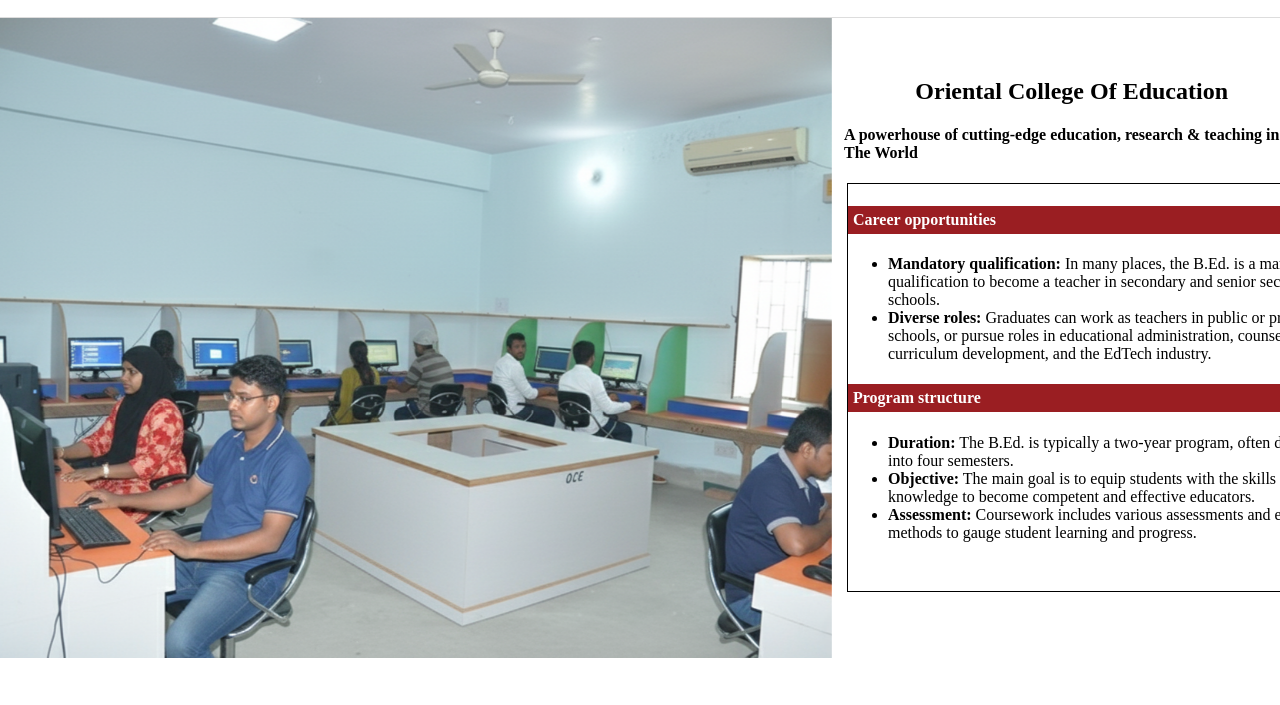
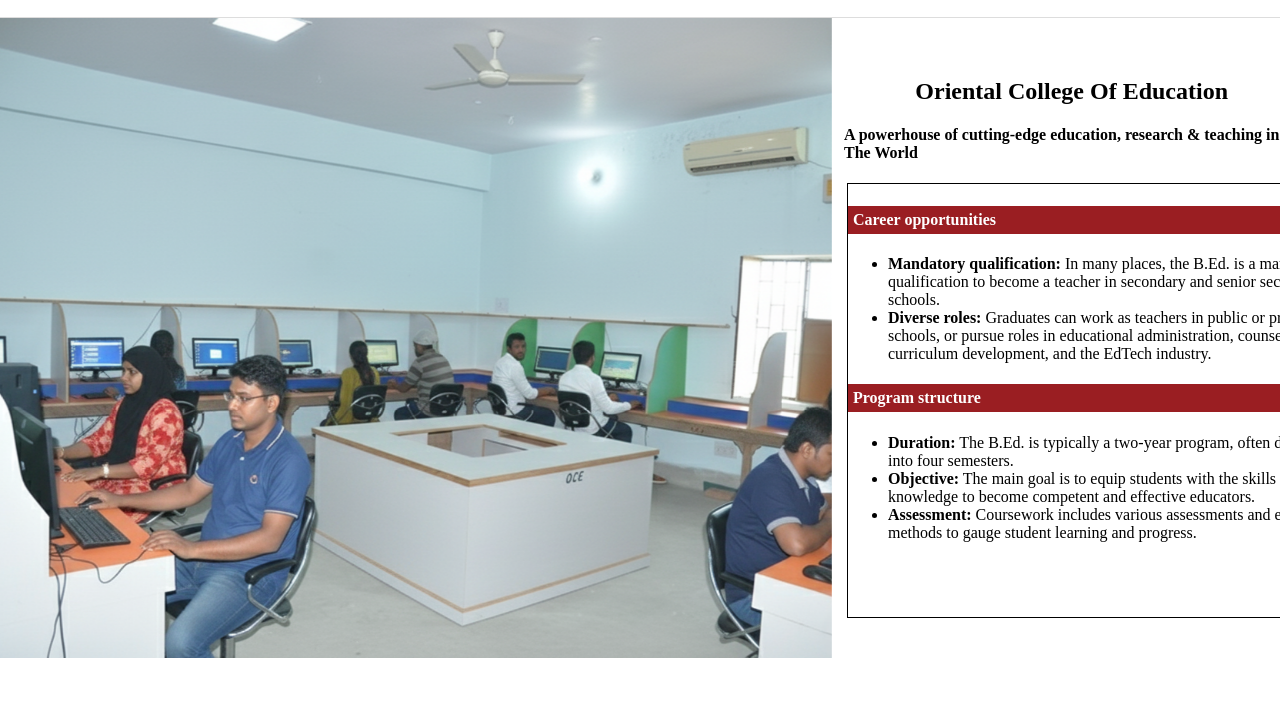
Before and after one commit to Adal15/oneINDIA, a plain HTML site: page index.html in a window 1280 px wide. Shown: the part 67-772 px from the top of the page. Drawn offline with Linux system fonts and the light colour scheme.

Commit message:
small changes

```diff
--- a/style.css
+++ b/style.css
@@ -220,7 +220,7 @@
 }
 
 .para {
-  height: 407px;
+  height: 433px;
   width: 500px;
   border: 1px solid black;
   margin-left: 15px;
```
